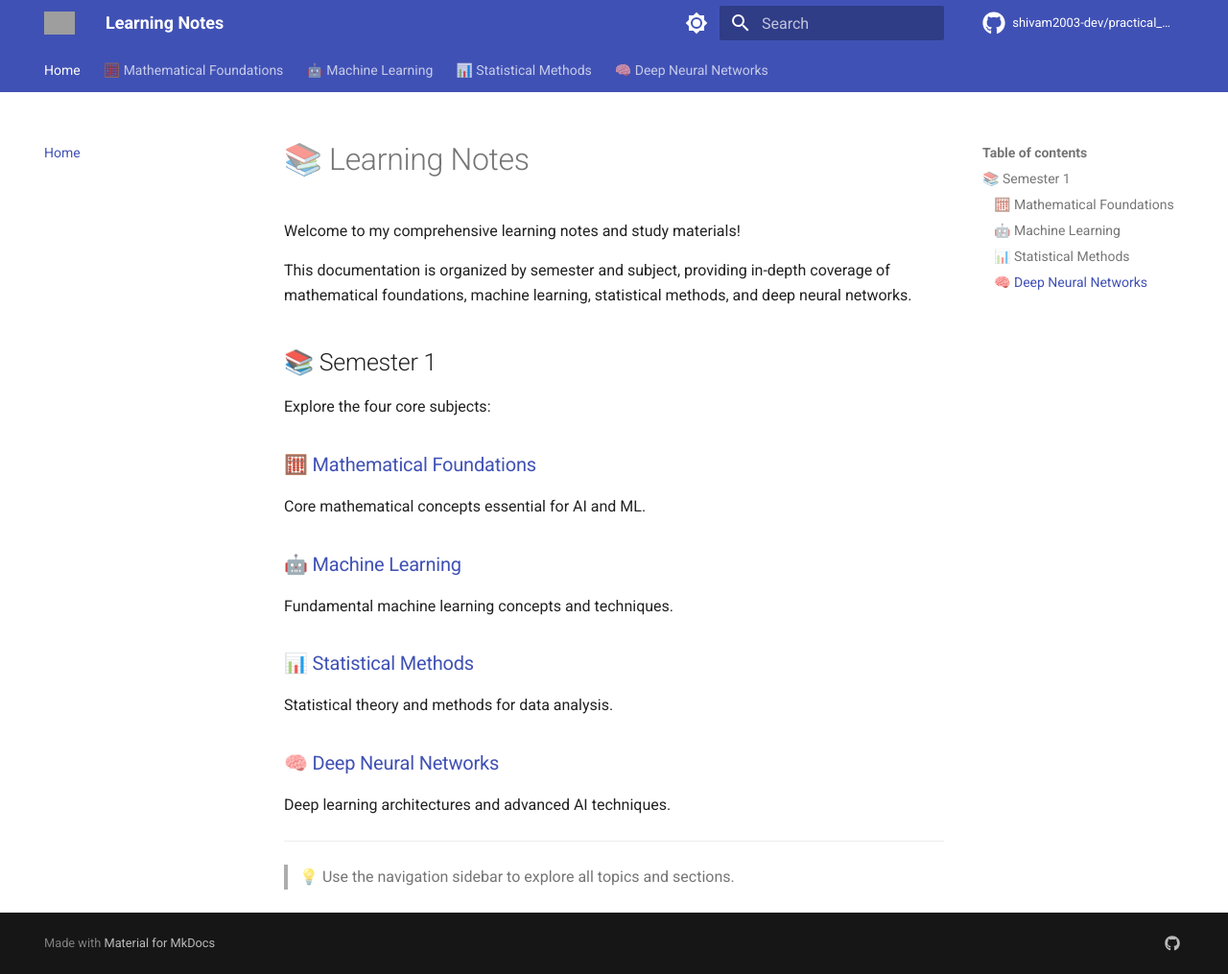
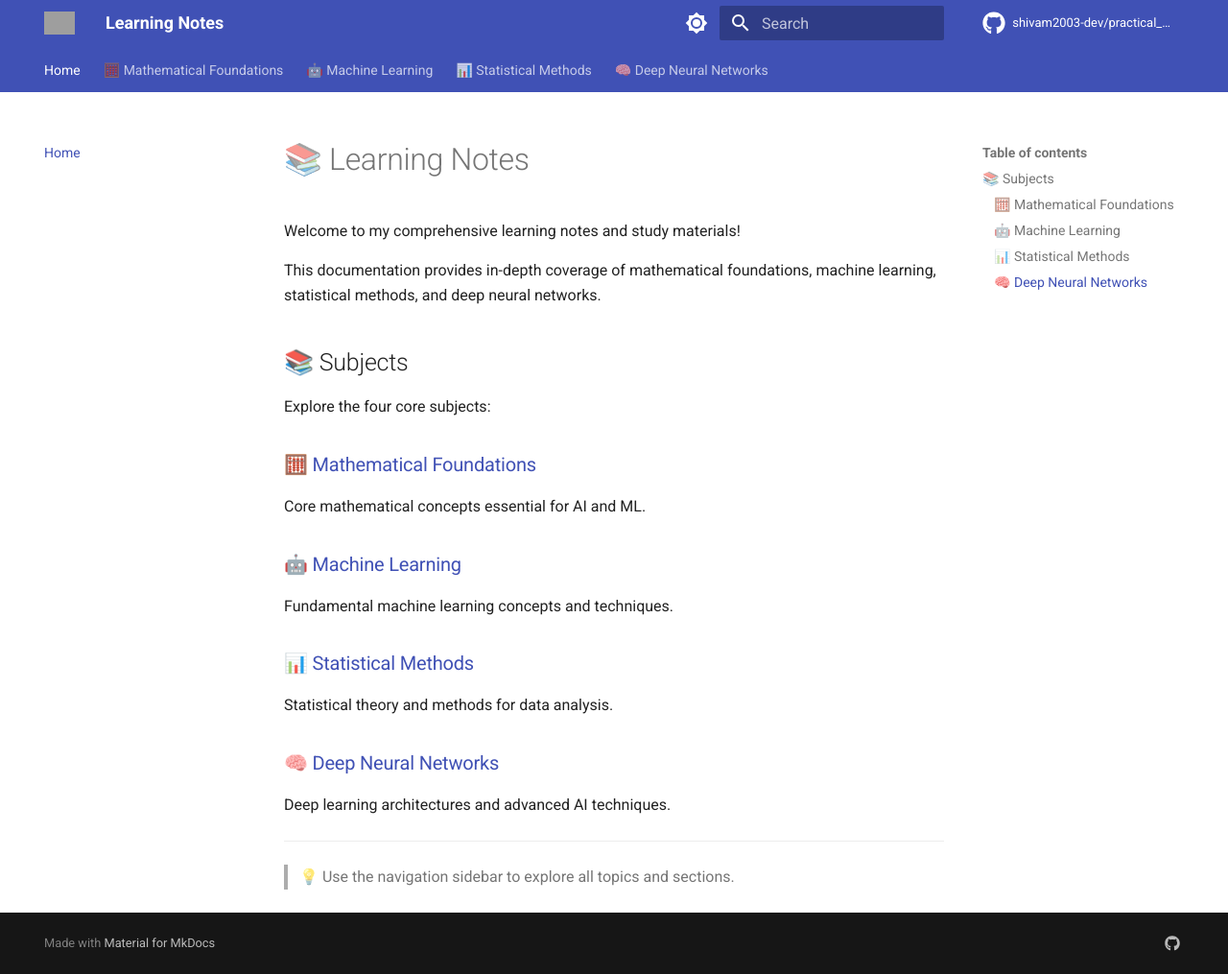
Before and after one commit to shivam2003-dev/practical_blogs, an MkDocs documentation site: the page built from docs/README.md, in a window 1280 px wide and 1015 px high. Shown: the whole window at 96% size. Built offline with MkDocs 1.6.1 and Material for MkDocs 9.7.7, drawn with Linux system fonts in a browser that asks for light colours; comment, search, counter and statistics services are not loaded; grey boxes are pictures that could not be loaded.

Commit message:
Remove 'Semester 1' references from content and navigation

```diff
--- a/docs/README.md
+++ b/docs/README.md
@@ -2,9 +2,9 @@
 
 Welcome to my comprehensive learning notes and study materials!
 
-This documentation is organized by semester and subject, providing in-depth coverage of mathematical foundations, machine learning, statistical methods, and deep neural networks.
+This documentation provides in-depth coverage of mathematical foundations, machine learning, statistical methods, and deep neural networks.
 
-## 📚 Semester 1
+## 📚 Subjects
 
 Explore the four core subjects:
 
--- a/mkdocs.yml
+++ b/mkdocs.yml
@@ -24,7 +24,6 @@ theme:
         name: Switch to light mode
   features:
     - navigation.tabs
-    - navigation.sections
     - navigation.top
     - navigation.expand
     - navigation.indexes
```
